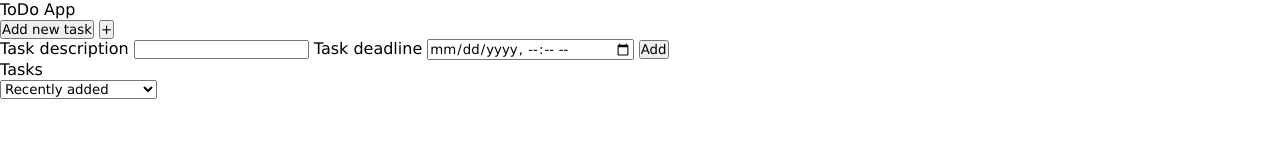
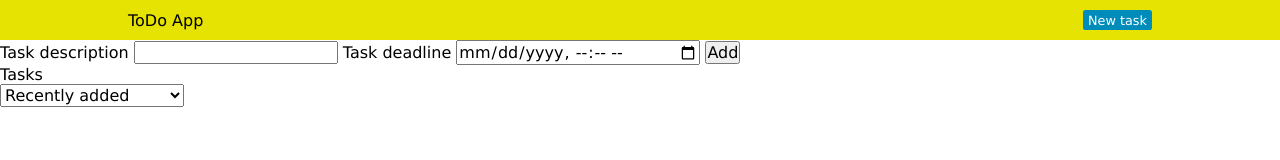
Before and after one commit to Zukauskas/todo-app, a website: page index.html in a window 1280 px wide. Drawn offline with Linux system fonts and the light colour scheme.

Commit message:
Add style for navbar and buttons

```diff
--- a/index.html
+++ b/index.html
@@ -10,9 +10,11 @@
 
 <body>
     <nav id="main-nav">
-        <p id="title">ToDo App</p>
-        <button id="ask-btn">Add new task</button>
-        <button id="mobile-task-btn">+</button>
+        <div id="nav-container">
+            <p id="title">ToDo App</p>
+            <button id="ask-btn">New task</button>
+            <button id="mobile-task-btn">+</button>
+        </div>
     </nav>
     <main id="main-content">
         <div id="modal-container">
--- a/styles/main.css
+++ b/styles/main.css
@@ -4,4 +4,62 @@ body * {
   padding: 0;
   box-sizing: border-box;
   font-family: Verdana, Geneva, Tahoma, sans-serif;
+  font-size: 16px;
 }
+
+body {
+  position: relative;
+  height: 100vh;
+}
+
+#main-nav {
+  background-color: rgb(230, 226, 1);
+  height: 40px;
+  display: flex;
+  align-items: center;
+}
+
+#nav-container {
+  width: 80%;
+  margin: 0 auto;
+  text-align: center;
+}
+
+#ask-btn {
+  display: none;
+  border: none;
+  background-color: #008cba;
+  color: white;
+  text-align: center;
+  text-decoration: none;
+  padding: 0.2em 0.4em;
+  border-radius: 0.2em;
+  font-size: 0.8em;
+}
+
+#mobile-task-btn {
+  position: absolute;
+  bottom: 20px;
+  right: 20px;
+  height: 2em;
+  width: 2em;
+  line-height: 1em;
+  border-radius: 50%;
+}
+
+@media (min-width: 480px) {
+  #nav-container {
+    text-align: center;
+    display: flex;
+    justify-content: space-between;
+    align-items: center;
+  }
+
+  #ask-btn {
+    display: inline-block;
+  }
+
+  #mobile-task-btn {
+    display: none;
+  }
+}
```
